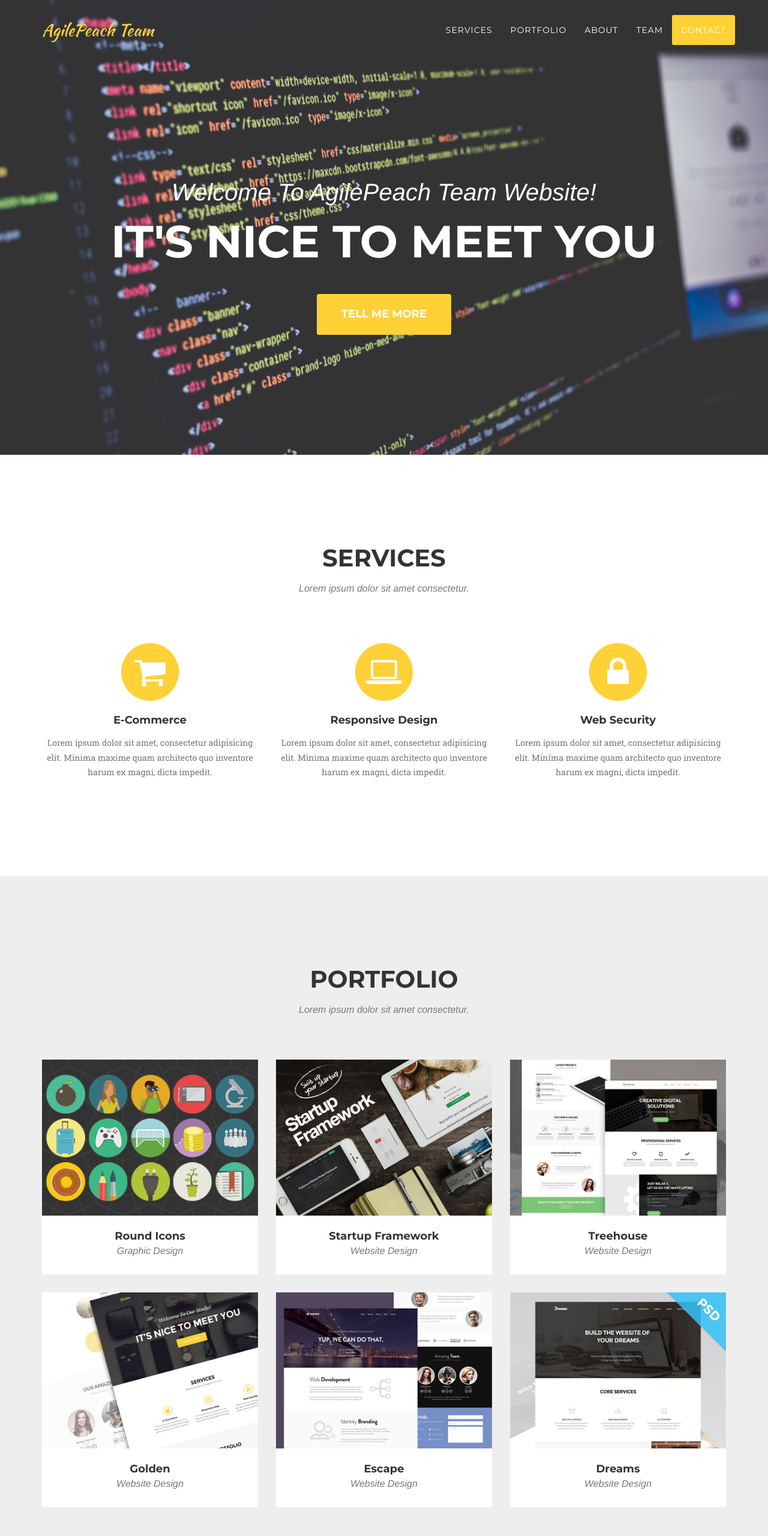
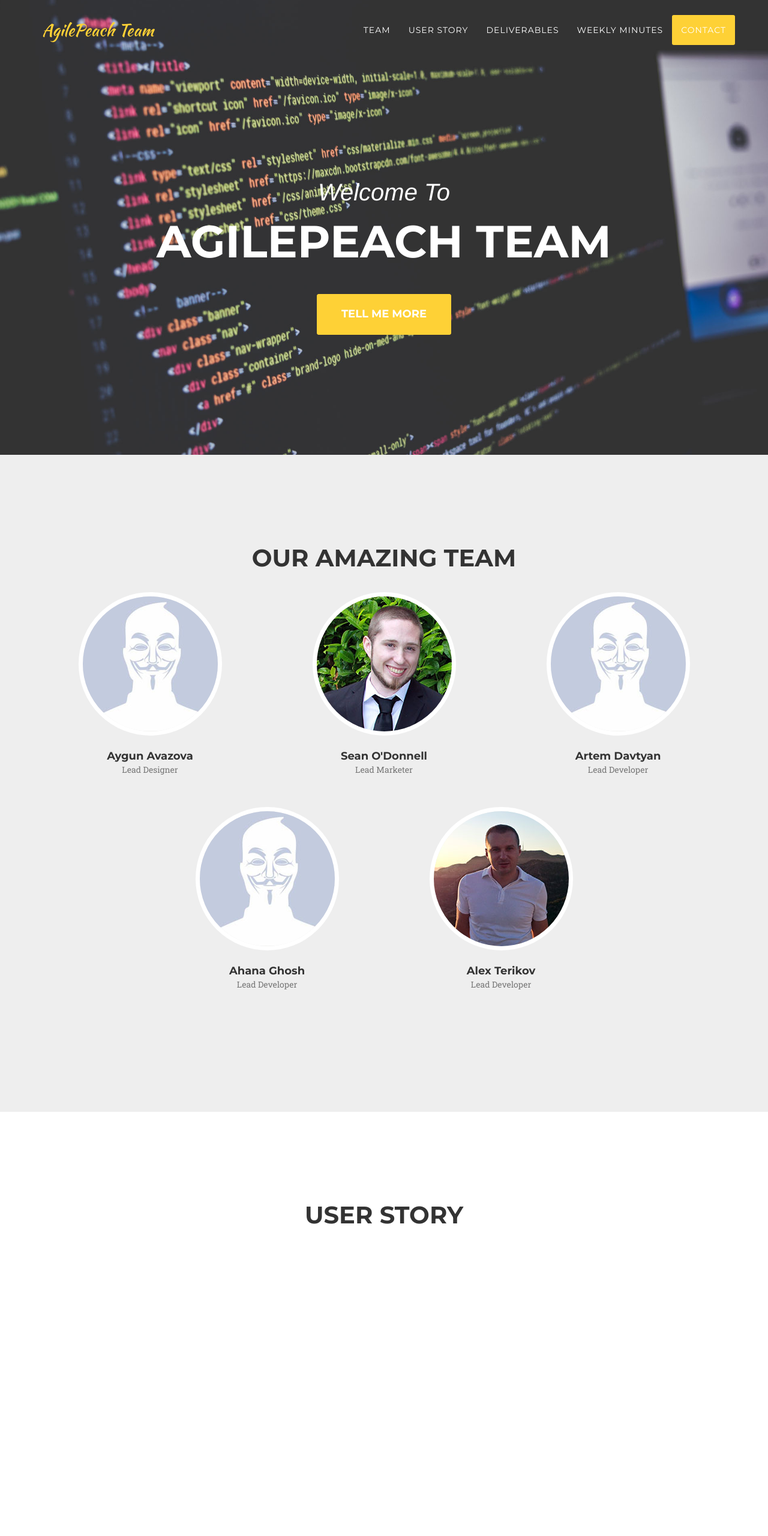
Before and after one commit to teraliv/agilepeachteam, a website: page website/index.html in a window 1280 px wide. Shown: the top 2560 px of the page at 60% size. Drawn offline with nearby package versions, Linux system fonts and the light colour scheme; a web font is replaced by a local one.

Commit message:
some changes

```diff
--- a/website/index.html
+++ b/website/index.html
@@ -53,16 +53,16 @@
                         <a href="#page-top"></a>
                     </li>
                     <li>
-                        <a class="page-scroll" href="#services">Services</a>
+                        <a class="page-scroll" href="#team">Team</a>
                     </li>
                     <li>
-                        <a class="page-scroll" href="#portfolio">Portfolio</a>
+                        <a class="page-scroll" href="#services">User Story</a>
                     </li>
                     <li>
-                        <a class="page-scroll" href="#about">About</a>
+                        <a class="page-scroll" href="#portfolio">Deliverables</a>
                     </li>
                     <li>
-                        <a class="page-scroll" href="#team">Team</a>
+                        <a class="page-scroll" href="#about">Weekly Minutes</a>
                     </li>
                     <li>
                         <a class="page-scroll" href="#contact">Contact</a>
@@ -78,47 +78,115 @@
     <header>
         <div class="container">
             <div class="intro-text">
-                <div class="intro-lead-in">Welcome To AgilePeach Team Website!</div>
-                <div class="intro-heading">It's Nice To Meet You</div>
-                <a href="#services" class="page-scroll btn btn-xl">Tell Me More</a>
+                <div class="intro-lead-in">Welcome To</div>
+                <div class="intro-heading">AGILEPEACH TEAM</div>
+                <a href="#team" class="page-scroll btn btn-xl">Tell Me More</a>
             </div>
         </div>
     </header>
+
+
+    <!-- Team Section -->
+    <section id="team" class="bg-light-gray">
+        <div class="container">
+            <div class="row">
+                <div class="col-lg-12 text-center">
+                    <h2 class="section-heading">Our Amazing Team</h2>
+                    <br />
+                    <!-- <h3 class="section-subheading text-muted">Lorem ipsum dolor sit amet consectetur.</h3> -->
+                </div>
+            </div>
+
+            <div class="row">
+                <div class="col-sm-4">
+                    <div class="team-member">
+                        <img src="img/team/anonymous.jpg" class="img-responsive img-circle" alt="">
+                        <h4>Aygun Avazova</h4>
+                        <p class="text-muted">Lead Designer</p>
+
+                    </div>
+                </div>
+                <div class="col-sm-4">
+                    <div class="team-member">
+                        <img src="img/team/Sean_O'Donnell.jpg" class="img-responsive img-circle" alt="">
+                        <h4>Sean O'Donnell</h4>
+                        <p class="text-muted">Lead Marketer</p>
+
+                    </div>
+                </div>
+                <div class="col-sm-4">
+                    <div class="team-member">
+                        <img src="img/team/anonymous.jpg" class="img-responsive img-circle" alt="">
+                        <h4>Artem Davtyan</h4>
+                        <p class="text-muted">Lead Developer</p>
+
+                    </div>
+                </div>
+            </div>
+            <div class="row">
+                <div class="col-sm-2">
+                </div>
+                <div class="col-sm-4">
+                    <div class="team-member">
+                        <img src="img/team/anonymous.jpg" class="img-responsive img-circle" alt="">
+                        <h4>Ahana Ghosh</h4>
+                        <p class="text-muted">Lead Developer</p>
+                    </div>
+                </div>
+                <div class="col-sm-4">
+                    <div class="team-member">
+                        <img src="img/team/AlexTerikov.jpg" class="img-responsive img-circle" alt="">
+                        <h4>Alex Terikov</h4>
+                        <p class="text-muted">Lead Developer</p>
+
+                    </div>
+                </div>
+            </div>
+            <!-- <div class="row">
+                <div class="col-lg-8 col-lg-offset-2 text-center">
+                    <p class="large text-muted">Lorem ipsum dolor sit amet, consectetur adipisicing elit. Aut eaque, laboriosam veritatis, quos non quis ad perspiciatis, totam corporis ea, alias ut unde.</p>
+                </div>
+            </div> -->
+        </div>
+    </section>
+
 
     <!-- Services Section -->
     <section id="services">
         <div class="container">
             <div class="row">
                 <div class="col-lg-12 text-center">
-                    <h2 class="section-heading">Services</h2>
-                    <h3 class="section-subheading text-muted">Lorem ipsum dolor sit amet consectetur.</h3>
+                    <h2 class="section-heading">User Story</h2>
+                    <!-- <h3 class="section-subheading text-muted">Lorem ipsum dolor sit amet consectetur.</h3> -->
                 </div>
             </div>
             <div class="row text-center">
-                <div class="col-md-4">
+              <br /><br /><br /><br /><br /><br /><br /><br /><br /><br />
+              <br /><br /><br /><br /><br /><br /><br /><br /><br /><br />
+                <!-- <div class="col-md-4">
                     <span class="fa-stack fa-4x">
                         <i class="fa fa-circle fa-stack-2x text-primary"></i>
                         <i class="fa fa-shopping-cart fa-stack-1x fa-inverse"></i>
                     </span>
                     <h4 class="service-heading">E-Commerce</h4>
                     <p class="text-muted">Lorem ipsum dolor sit amet, consectetur adipisicing elit. Minima maxime quam architecto quo inventore harum ex magni, dicta impedit.</p>
-                </div>
-                <div class="col-md-4">
+                </div> -->
+                <!-- <div class="col-md-4">
                     <span class="fa-stack fa-4x">
                         <i class="fa fa-circle fa-stack-2x text-primary"></i>
                         <i class="fa fa-laptop fa-stack-1x fa-inverse"></i>
                     </span>
                     <h4 class="service-heading">Responsive Design</h4>
                     <p class="text-muted">Lorem ipsum dolor sit amet, consectetur adipisicing elit. Minima maxime quam architecto quo inventore harum ex magni, dicta impedit.</p>
-                </div>
-                <div class="col-md-4">
+                </div> -->
+                <!-- <div class="col-md-4">
                     <span class="fa-stack fa-4x">
                         <i class="fa fa-circle fa-stack-2x text-primary"></i>
                         <i class="fa fa-lock fa-stack-1x fa-inverse"></i>
                     </span>
                     <h4 class="service-heading">Web Security</h4>
                     <p class="text-muted">Lorem ipsum dolor sit amet, consectetur adipisicing elit. Minima maxime quam architecto quo inventore harum ex magni, dicta impedit.</p>
-                </div>
+                </div> -->
             </div>
         </div>
     </section>
@@ -128,12 +196,14 @@
         <div class="container">
             <div class="row">
                 <div class="col-lg-12 text-center">
-                    <h2 class="section-heading">Portfolio</h2>
-                    <h3 class="section-subheading text-muted">Lorem ipsum dolor sit amet consectetur.</h3>
+                    <h2 class="section-heading">Deliverables</h2>
+                    <!-- <h3 class="section-subheading text-muted">Lorem ipsum dolor sit amet consectetur.</h3> -->
                 </div>
             </div>
             <div class="row">
-                <div class="col-md-4 col-sm-6 portfolio-item">
+                <br /><br /><br /><br /><br /><br /><br /><br /><br /><br />
+                <br /><br /><br /><br /><br /><br /><br /><br /><br /><br />
+                <!-- <div class="col-md-4 col-sm-6 portfolio-item">
                     <a href="#portfolioModal1" class="portfolio-link" data-toggle="modal">
                         <div class="portfolio-hover">
                             <div class="portfolio-hover-content">
@@ -146,8 +216,8 @@
                         <h4>Round Icons</h4>
                         <p class="text-muted">Graphic Design</p>
                     </div>
-                </div>
-                <div class="col-md-4 col-sm-6 portfolio-item">
+                </div> -->
+                <!-- <div class="col-md-4 col-sm-6 portfolio-item">
                     <a href="#portfolioModal2" class="portfolio-link" data-toggle="modal">
                         <div class="portfolio-hover">
                             <div class="portfolio-hover-content">
@@ -160,8 +230,8 @@
                         <h4>Startup Framework</h4>
                         <p class="text-muted">Website Design</p>
                     </div>
-                </div>
-                <div class="col-md-4 col-sm-6 portfolio-item">
+                </div> -->
+                <!-- <div class="col-md-4 col-sm-6 portfolio-item">
                     <a href="#portfolioModal3" class="portfolio-link" data-toggle="modal">
                         <div class="portfolio-hover">
                             <div class="portfolio-hover-content">
@@ -174,49 +244,8 @@
                         <h4>Treehouse</h4>
                         <p class="text-muted">Website Design</p>
                     </div>
-                </div>
-                <div class="col-md-4 col-sm-6 portfolio-item">
-                    <a href="#portfolioModal4" class="portfolio-link" data-toggle="modal">
-                        <div class="portfolio-hover">
-                            <div class="portfolio-hover-content">
-                                <i class="fa fa-plus fa-3x"></i>
-                            </div>
-                        </div>
-                        <img src="img/portfolio/golden.png" class="img-responsive" alt="">
-                    </a>
-                    <div class="portfolio-caption">
-                        <h4>Golden</h4>
-                        <p class="text-muted">Website Design</p>
-                    </div>
-                </div>
-                <div class="col-md-4 col-sm-6 portfolio-item">
-                    <a href="#portfolioModal5" class="portfolio-link" data-toggle="modal">
-                        <div class="portfolio-hover">
-                            <div class="portfolio-hover-content">
-                                <i class="fa fa-plus fa-3x"></i>
-                            </div>
-                        </div>
-                        <img src="img/portfolio/escape.png" class="img-responsive" alt="">
-                    </a>
-                    <div class="portfolio-caption">
-                        <h4>Escape</h4>
-                        <p class="text-muted">Website Design</p>
-                    </div>
-                </div>
-                <div class="col-md-4 col-sm-6 portfolio-item">
-                    <a href="#portfolioModal6" class="portfolio-link" data-toggle="modal">
-                        <div class="portfolio-hover">
-                            <div class="portfolio-hover-content">
-                                <i class="fa fa-plus fa-3x"></i>
-                            </div>
-                        </div>
-                        <img src="img/portfolio/dreams.png" class="img-responsive" alt="">
-                    </a>
-                    <div class="portfolio-caption">
-                        <h4>Dreams</h4>
-                        <p class="text-muted">Website Design</p>
-                    </div>
-                </div>
+                </div> -->
+
             </div>
         </div>
     </section>
@@ -226,12 +255,14 @@
         <div class="container">
             <div class="row">
                 <div class="col-lg-12 text-center">
-                    <h2 class="section-heading">About</h2>
-                    <h3 class="section-subheading text-muted">Lorem ipsum dolor sit amet consectetur.</h3>
+                    <h2 class="section-heading">Weekly Minutes</h2>
+                    <!-- <h3 class="section-subheading text-muted">Lorem ipsum dolor sit amet consectetur.</h3> -->
                 </div>
             </div>
             <div class="row">
-                <div class="col-lg-12">
+                <br /><br /><br /><br /><br /><br /><br /><br /><br /><br />
+                <br /><br /><br /><br /><br /><br /><br /><br /><br /><br />
+                <!-- <div class="col-lg-12">
                     <ul class="timeline">
                         <li>
                             <div class="timeline-image">
@@ -297,77 +328,13 @@
                             </div>
                         </li>
                     </ul>
-                </div>
-            </div>
-        </div>
-    </section>
-
-    <!-- Team Section -->
-    <section id="team" class="bg-light-gray">
-        <div class="container">
-            <div class="row">
-                <div class="col-lg-12 text-center">
-                    <h2 class="section-heading">Our Amazing Team</h2>
-                    <h3 class="section-subheading text-muted">Lorem ipsum dolor sit amet consectetur.</h3>
-                </div>
-            </div>
-            <div class="row">
-                <div class="col-sm-4">
-                    <div class="team-member">
-                        <img src="img/team/1.jpg" class="img-responsive img-circle" alt="">
-                        <h4>Kay Garland</h4>
-                        <p class="text-muted">Lead Designer</p>
-                        <ul class="list-inline social-buttons">
-                            <li><a href="#"><i class="fa fa-twitter"></i></a>
-                            </li>
-                            <li><a href="#"><i class="fa fa-facebook"></i></a>
-                            </li>
-                            <li><a href="#"><i class="fa fa-linkedin"></i></a>
-                            </li>
-                        </ul>
-                    </div>
-                </div>
-                <div class="col-sm-4">
-                    <div class="team-member">
-                        <img src="img/team/2.jpg" class="img-responsive img-circle" alt="">
-                        <h4>Larry Parker</h4>
-                        <p class="text-muted">Lead Marketer</p>
-                        <ul class="list-inline social-buttons">
-                            <li><a href="#"><i class="fa fa-twitter"></i></a>
-                            </li>
-                            <li><a href="#"><i class="fa fa-facebook"></i></a>
-                            </li>
-                            <li><a href="#"><i class="fa fa-linkedin"></i></a>
-                            </li>
-                        </ul>
-                    </div>
-                </div>
-                <div class="col-sm-4">
-                    <div class="team-member">
-                        <img src="img/team/3.jpg" class="img-responsive img-circle" alt="">
-                        <h4>Diana Pertersen</h4>
-                        <p class="text-muted">Lead Developer</p>
-                        <ul class="list-inline social-buttons">
-                            <li><a href="#"><i class="fa fa-twitter"></i></a>
-                            </li>
-                            <li><a href="#"><i class="fa fa-facebook"></i></a>
-                            </li>
-                            <li><a href="#"><i class="fa fa-linkedin"></i></a>
-                            </li>
-                        </ul>
-                    </div>
-                </div>
-            </div>
-            <div class="row">
-                <div class="col-lg-8 col-lg-offset-2 text-center">
-                    <p class="large text-muted">Lorem ipsum dolor sit amet, consectetur adipisicing elit. Aut eaque, laboriosam veritatis, quos non quis ad perspiciatis, totam corporis ea, alias ut unde.</p>
-                </div>
+                </div> -->
             </div>
         </div>
     </section>
 
     <!-- Clients Aside -->
-    <aside class="clients">
+    <!-- <aside class="clients">
         <div class="container">
             <div class="row">
                 <div class="col-md-3 col-sm-6">
@@ -392,7 +359,7 @@
                 </div>
             </div>
         </div>
-    </aside>
+    </aside> -->
 
     <!-- Contact Section -->
     <section id="contact">
```
Also changed, not shown: website/img/team/AlexTerikov.JPG (added), website/img/team/Sean_O'Donnell.jpg (added), website/img/team/anonymous.jpg (added).
